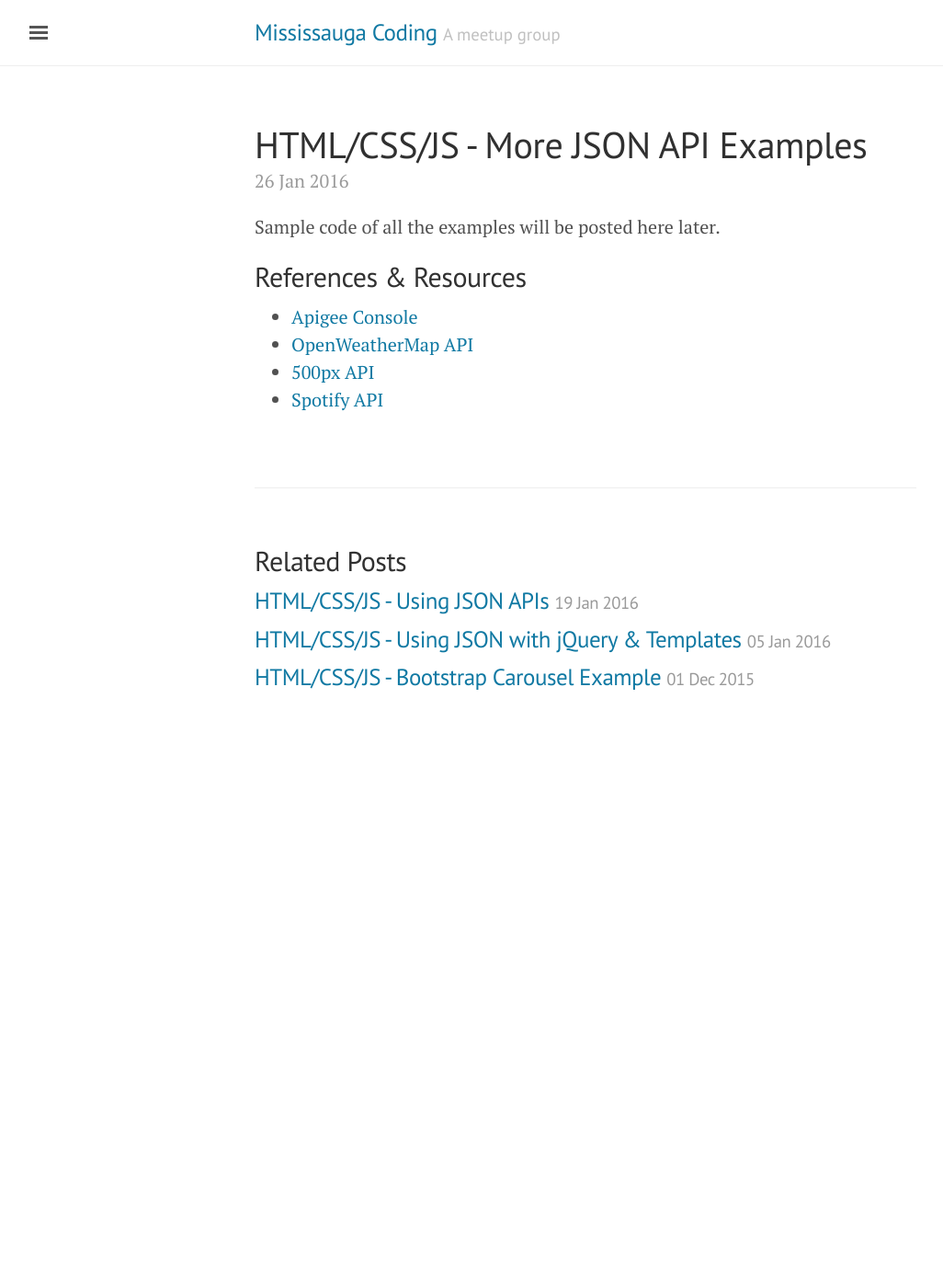
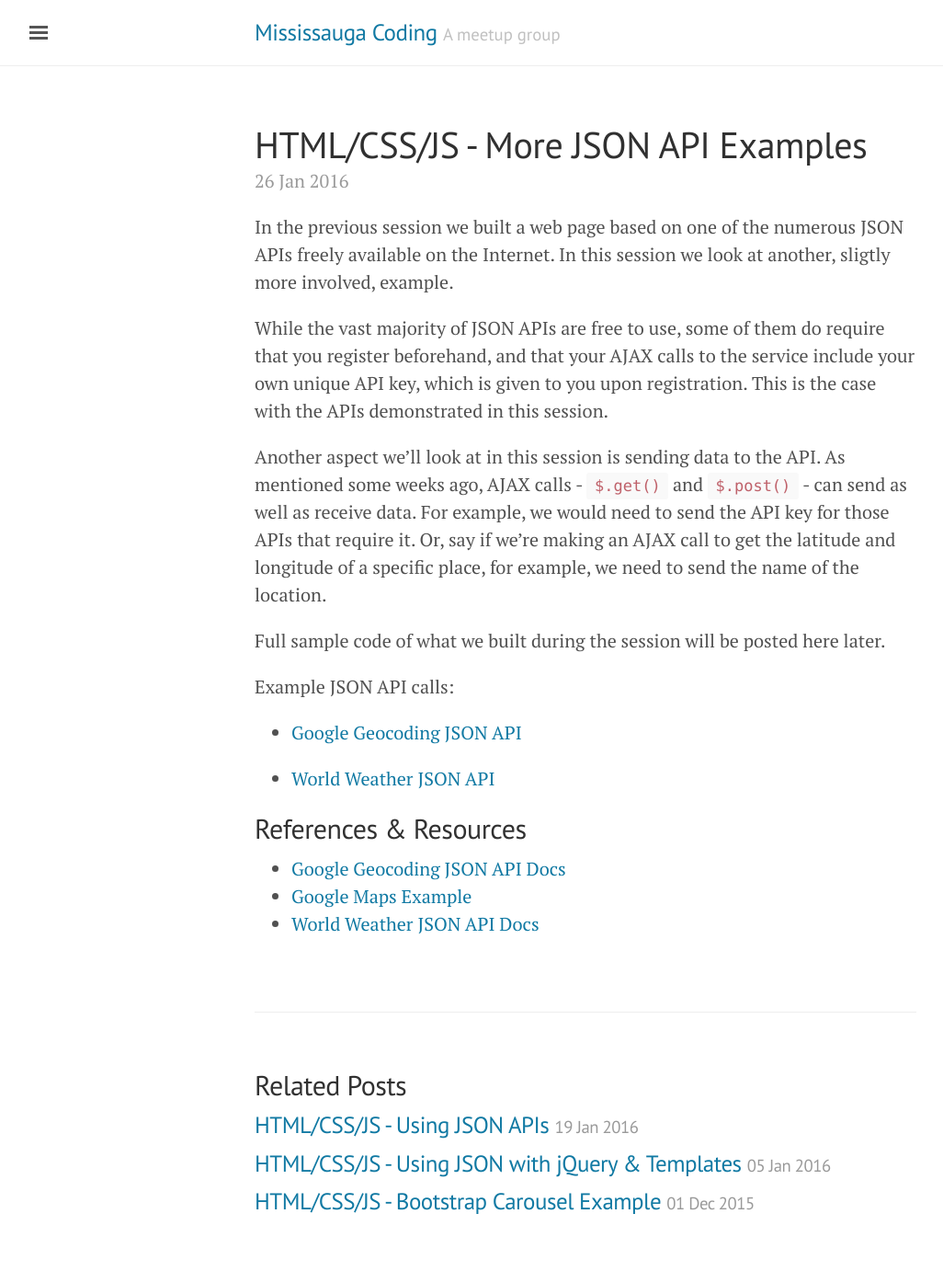
Before and after one commit to MississaugaCoding/mississaugacoding.github.io, a Jekyll site: the page built from _posts/2016-01-26-html-css-js-json-apis-2.md, in a window 1280 px wide. Shown: the whole page at 92% size, without its empty margins (3-1029 px from the left). Built offline with Jekyll 4.4.1, drawn with Linux system fonts in a browser that asks for light colours; comment, search, counter and statistics services are not loaded; before the commit the page ends 900 px from its top, so only the background shows below that.

Commit message:
updated post for session 19

```diff
--- a/_posts/2016-01-26-html-css-js-json-apis-2.md
+++ b/_posts/2016-01-26-html-css-js-json-apis-2.md
@@ -2,15 +2,26 @@
 layout: post
 title: "HTML/CSS/JS - More JSON API Examples"
 comments: true
-publish: false
+publish: true
 ---
 
-Sample code of all the examples will be posted here later.
+In the previous session we built a web page based on one of the numerous JSON APIs freely available on the Internet. In this session we look at another, sligtly more involved, example.
+
+While the vast majority of JSON APIs are free to use, some of them do require that you register beforehand, and that your AJAX calls to the service include your own unique API key, which is given to you upon registration. This is the case with the APIs demonstrated in this session.
+
+Another aspect we'll look at in this session is sending data to the API. As mentioned some weeks ago, AJAX calls - `$.get()` and `$.post()` - can send as well as receive data. For example, we would need to send the API key for those APIs that require it. Or, say if we're making an AJAX call to get the latitude and longitude of a specific place, for example, we need to send the name of the location.
+
+Full sample code of what we built during the session will be posted here later.
+
+Example JSON API calls:
+
+- [Google Geocoding JSON API](https://maps.googleapis.com/maps/api/geocode/json?address=mississauga&key=AIzaSyA_M7VnGki-4-0YfjMT18ZTJDGxbi2QMYQ)
+
+- [World Weather JSON API](https://api.worldweatheronline.com/free/v2/weather.ashx?q=43,-79&format=json&key=ec746df3a2e403fd5ec97aeddfcec)
 
 
 ##References &amp; Resources
 
-- [Apigee Console](https://apigee.com/console)
-- [OpenWeatherMap API](http://openweathermap.org/api)
-- [500px API](https://github.com/500px/api-documentation)
-- [Spotify API](https://developer.spotify.com/web-api)
+- [Google Geocoding JSON API Docs](https://developers.google.com/maps/documentation/geocoding/intro)
+- [Google Maps Example](http://www.w3schools.com/googleapi/google_maps_basic.asp)
+- [World Weather JSON API Docs](https://developer.worldweatheronline.com/page/explorer-free)
```
